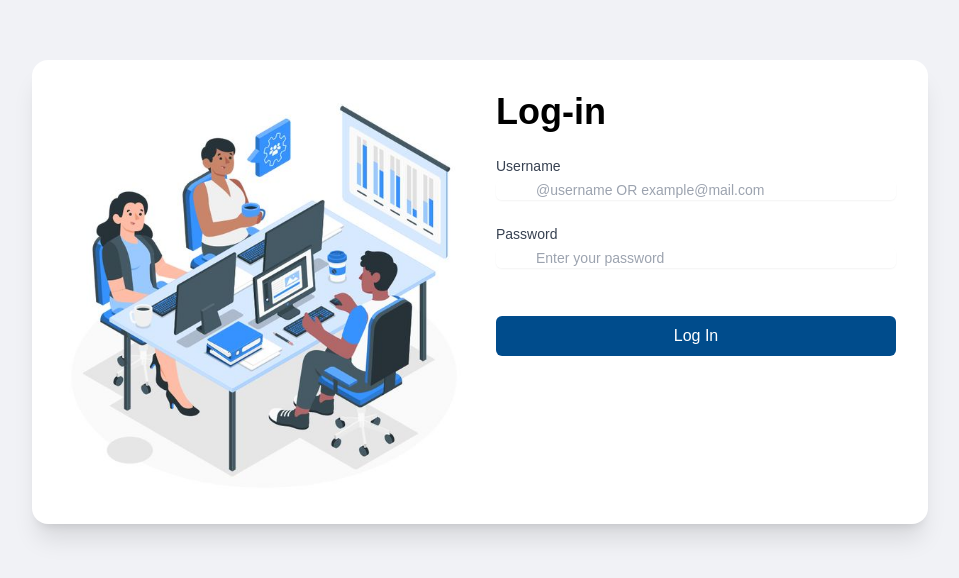
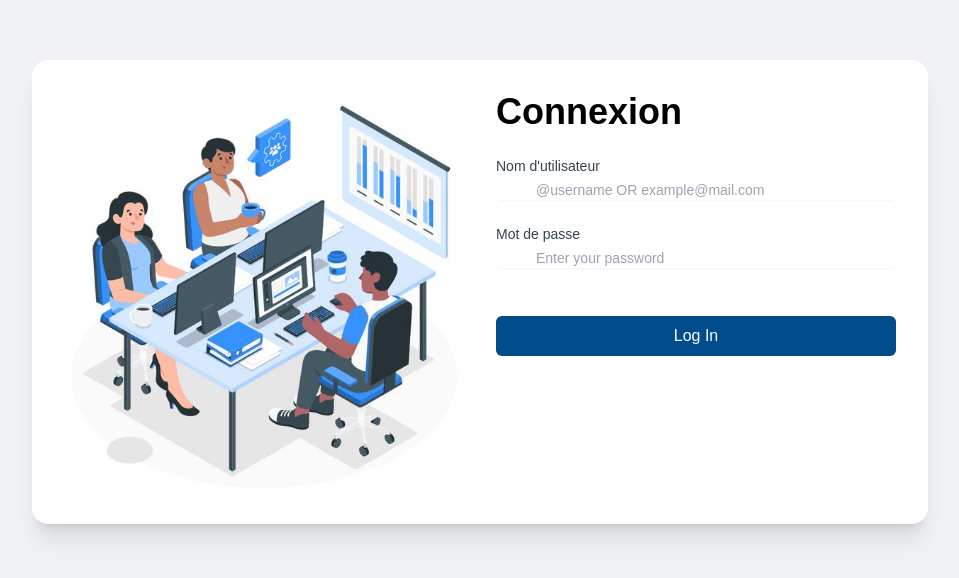
Before and after one commit to Jeffried-Dev/Projet-AWS, a React (Create React App) app in the folder frontend/: page /loginentre in a window 1280 px wide. Shown: the part 108-686 px from the top of the page, without its empty margins (160-1119 px from the left). Built offline with nearby package versions, Linux system fonts and the light colour scheme.

Commit message:
modifier la langue

```diff
--- a/frontend/src/Components/loginentre/loginentre.tsx
+++ b/frontend/src/Components/loginentre/loginentre.tsx
@@ -29,11 +29,11 @@ export default function Loginentre() {
           />
         </div>
         <div className="w-1/2 space-y-6">
-          <h2 className="text-4xl font-bold">Log-in</h2>
+          <h2 className="text-4xl font-bold">Connexion</h2>
           <form onSubmit={handleSubmit}>
             <div className="mb-6">
               <label className="block text-sm font-medium text-gray-700" htmlFor="username">
-                Username
+              Nom d'utilisateur
               </label>
               <div className="mt-1 relative rounded-md shadow-sm">
                 <input
@@ -49,7 +49,7 @@ export default function Loginentre() {
             </div>
             <div className="mb-12">
               <label className="block text-sm font-medium text-gray-700" htmlFor="password">
-                Password
+              Mot de passe
               </label>
               <div className="mt-1 relative rounded-md shadow-sm">
                 <input
```
